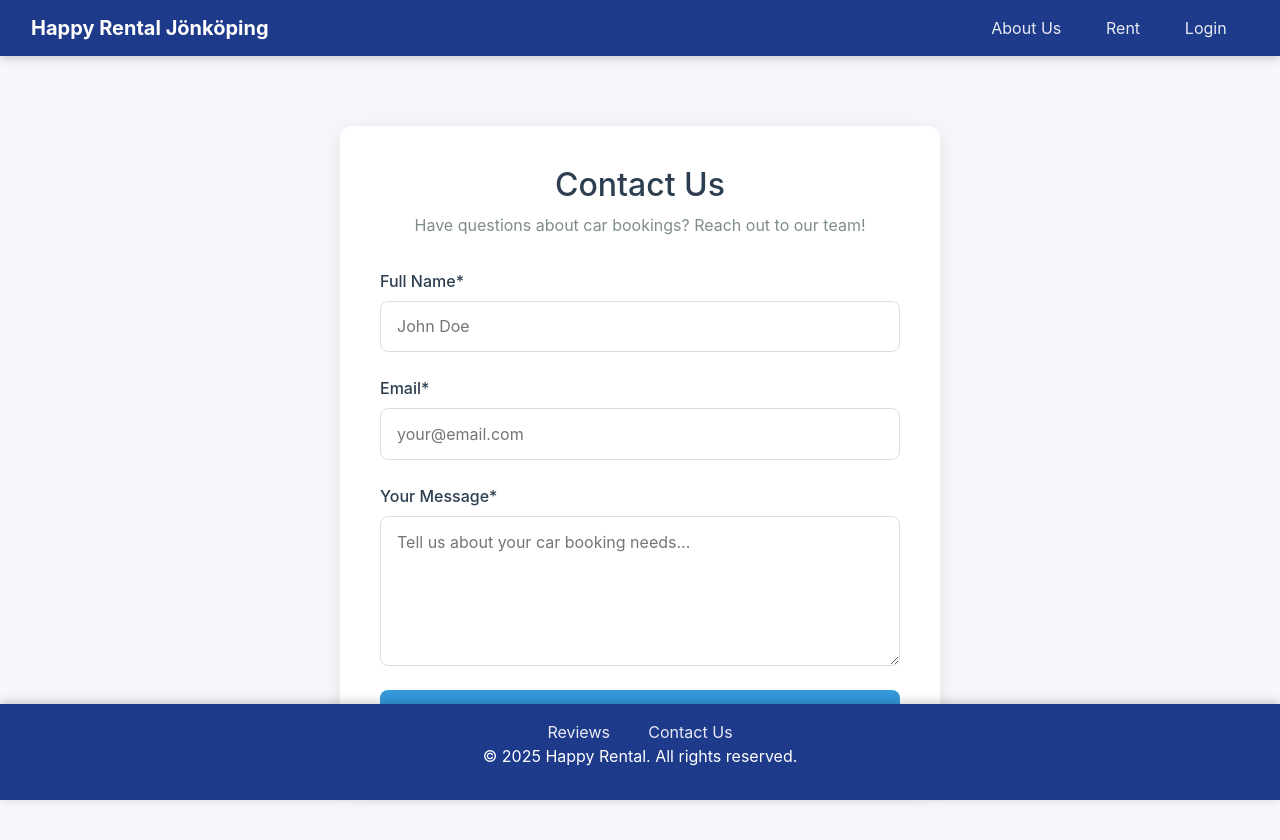
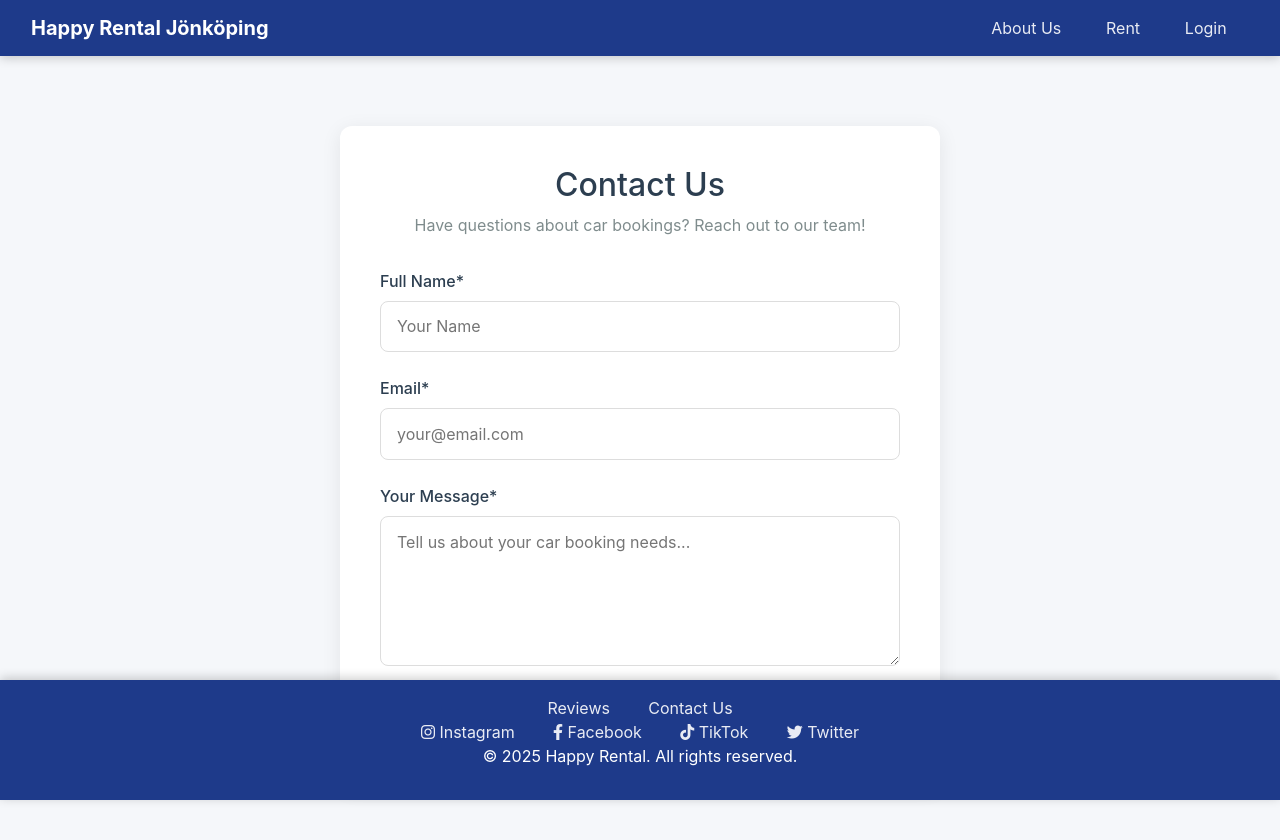
Before and after one commit to Yuss76A/Highway-to-Rent, a React (Create React App) app: page /contact in a window 1280 px wide. Shown: the top 840 px of the page. Built offline with nearby package versions, Linux system fonts and the light colour scheme.

Commit message:
Add social network icons and social network links to the footer

```diff
--- a/public/index.html
+++ b/public/index.html
@@ -28,6 +28,9 @@
     <!-- Bootstrap CSS for styling -->
     <link href="https://cdn.jsdelivr.net/npm/bootstrap@5.3.0/dist/css/bootstrap.min.css" rel="stylesheet">
 
+    <!-- Font Awesome for social media icons -->
+    <link rel="stylesheet" href="https://cdnjs.cloudflare.com/ajax/libs/font-awesome/6.0.0/css/all.min.css" />
+
     <title>React App</title>
   </head>
   <body>
--- a/src/components/Footer.js
+++ b/src/components/Footer.js
@@ -9,6 +9,20 @@ const Footer = () => {
                 <Link to="/reviews" className={styles['footer-link']}>Reviews</Link>
                 <Link to="/contact" className={styles['footer-link']}>Contact Us</Link>
             </nav>
+            <div className={styles['social-links']}>
+                <a href="https://www.instagram.com/YourInstagramHandle" target="_blank" rel="noopener noreferrer" className={styles['footer-link']}>
+                    <i className="fab fa-instagram"></i> Instagram
+                </a>
+                <a href="https://www.facebook.com/YourFacebookPage" target="_blank" rel="noopener noreferrer" className={styles['footer-link']}>
+                    <i className="fab fa-facebook-f"></i> Facebook
+                </a>
+                <a href="https://www.tiktok.com/@YourTikTokHandle" target="_blank" rel="noopener noreferrer" className={styles['footer-link']}>
+                    <i className="fab fa-tiktok"></i> TikTok
+                </a>
+                <a href="https://twitter.com/YourTwitterHandle" target="_blank" rel="noopener noreferrer" className={styles['footer-link']}>
+                    <i className="fab fa-twitter"></i> Twitter
+                </a>
+            </div>
             <p>© 2025 Happy Rental. All rights reserved.</p>
         </footer>
     );
--- a/src/pages/Contact.js
+++ b/src/pages/Contact.js
@@ -84,7 +84,7 @@ const ContactForm = () => {
                             value={formData.name}
                             onChange={handleChange}
                             required
-                            placeholder="John Doe"
+                            placeholder="Your Name"
                             className={styles.input}
                         />
                     </div>
--- a/src/styles/Footer.module.css
+++ b/src/styles/Footer.module.css
@@ -23,6 +23,7 @@
     text-decoration: underline;
 }
 
+
 @media (max-width: 991.98px) {
     .fixed-footer {
         padding: 1rem;
```
